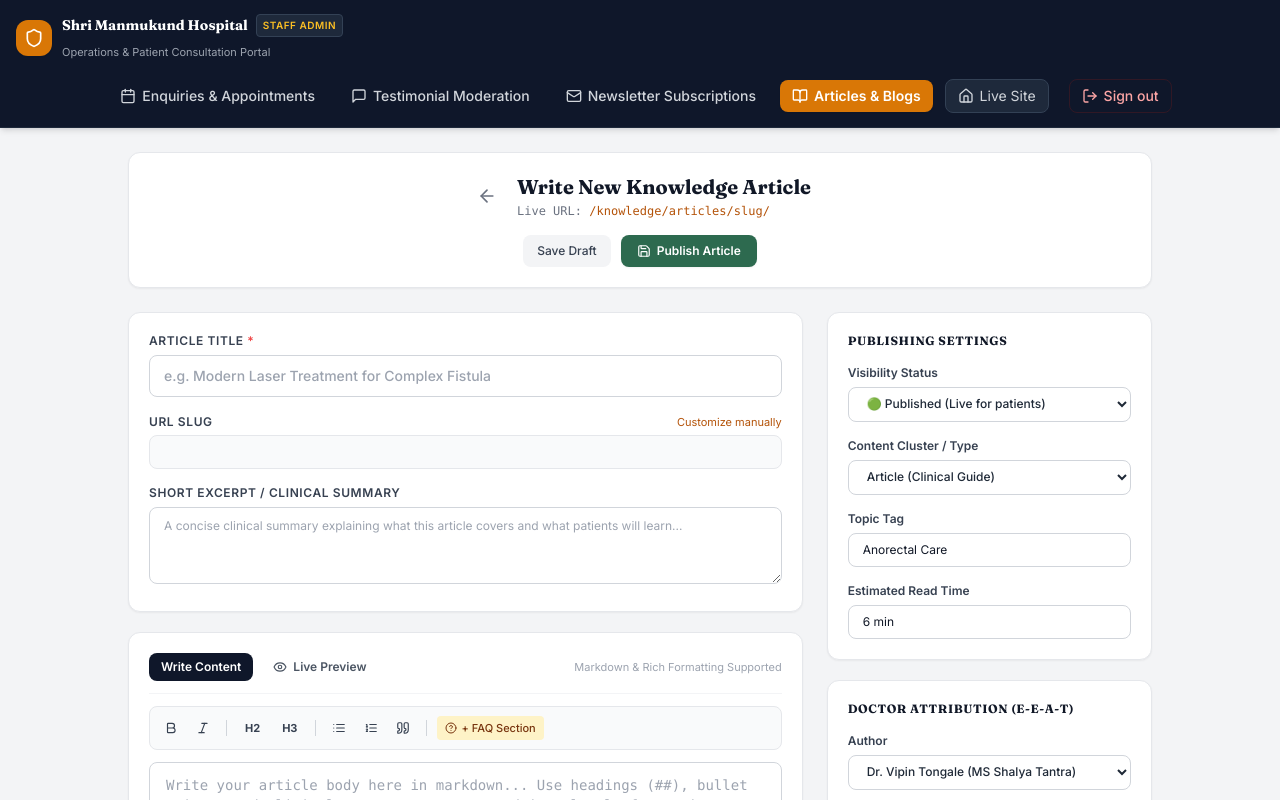
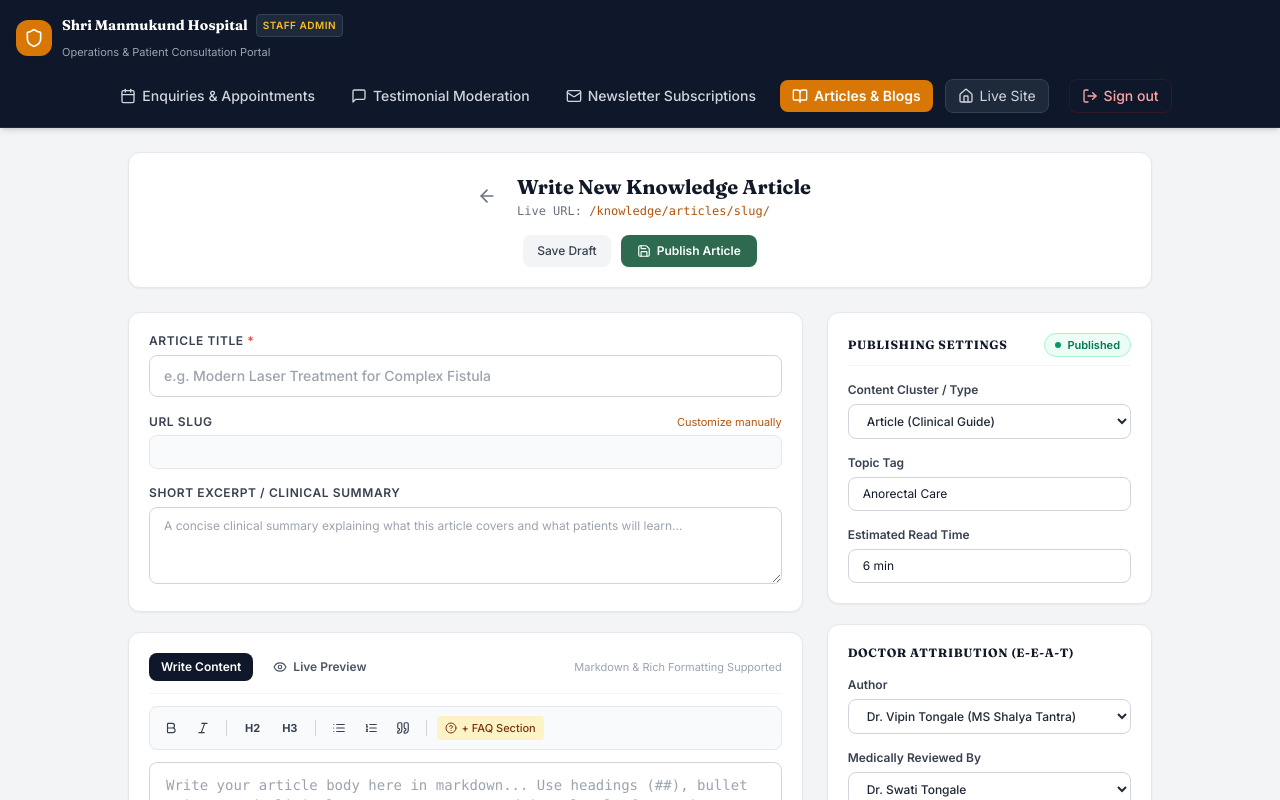
Before and after one commit to Shrimanmukund/ShriManmukund_Web, a Next.js app: page /admin/articles/new in a window 1280 px wide. Shown: the top 800 px of the page. Built offline with nearby package versions, Linux system fonts and the light colour scheme; no server answers.

Commit message:
feat: display article cover images on live site and remove visibility status box in admin editor

```diff
--- a/next.config.mjs
+++ b/next.config.mjs
@@ -18,9 +18,6 @@ const nextConfig = {
   },
   compiler: {
     removeConsole: process.env.NODE_ENV === 'production' ? { exclude: ['error', 'warn'] } : false,
-  },
-  experimental: {
-    optimizePackageImports: ['lucide-react', 'clsx', 'tailwind-merge'],
   },
   webpack(config, { isServer }) {
     if (!isServer) {
--- a/src/app/knowledge/[cluster]/[slug]/page.tsx
+++ b/src/app/knowledge/[cluster]/[slug]/page.tsx
@@ -75,6 +75,7 @@ async function getDbArticle(slug: string) {
         metaTitle: data.meta_title || `${data.title} | Shri Manmukund Hospital`,
         metaDescription: data.meta_description || data.excerpt || '',
         categoryTag: data.category_tag || 'Clinical Care',
+        coverImageUrl: data.cover_image_url || data.featured_image_url || data.image_url || null,
       };
     }
   } catch (err) {
@@ -148,6 +149,7 @@ export async function generateMetadata({ params }: KnowledgePiecePageProps) {
       siteName: 'Shri Manmukund Hospital',
       locale: 'en_IN',
       type: 'article',
+      ...(dbArticle?.coverImageUrl ? { images: [{ url: dbArticle.coverImageUrl }] } : {}),
     },
   };
 }
@@ -291,6 +293,8 @@ If you experience acute discomfort, rectal bleeding, persistent discharge, or wo
     ? 12
     : (kbArticle?.readTimeMins || piece?.estimatedReadTimeMins || dbArticle?.estimatedReadTimeMins || dynamicReadTime || 5);
 
+  const coverImageUrl = dbArticle?.coverImageUrl || kbArticle?.coverImageUrl || (piece as any)?.featuredImageUrl || null;
+
   const pieceData = {
     slug: params.slug,
     cluster: params.cluster as any,
@@ -305,6 +309,7 @@ If you experience acute discomfort, rectal bleeding, persistent discharge, or wo
     tags: ['Amravati', 'Surgery'],
     metaTitle: `${title} | Shri Manmukund Hospital`,
     metaDescription: excerpt,
+    featuredImageUrl: coverImageUrl || undefined,
   };
 
   const schema = generateArticleSchema(pieceData);
@@ -410,7 +415,16 @@ If you experience acute discomfort, rectal bleeding, persistent discharge, or wo
       {/* 3. HERO VISUAL */}
       <div className="article-hero-visual">
         <div className="article-hero-visual-inner">
-          <div className="article-hero-visual-devanagari">{devanagariWatermark}</div>
+          {coverImageUrl ? (
+            <img
+              src={coverImageUrl}
+              alt={title}
+              className="w-full h-full object-cover"
+              style={{ width: '100%', height: '100%', objectFit: 'cover', position: 'relative', zIndex: 10 }}
+            />
+          ) : (
+            <div className="article-hero-visual-devanagari">{devanagariWatermark}</div>
+          )}
         </div>
       </div>
 
--- a/src/app/knowledge/[cluster]/page.tsx
+++ b/src/app/knowledge/[cluster]/page.tsx
@@ -137,6 +137,7 @@ export default async function KnowledgeClusterPage({ params }: ClusterPageProps)
           tags: ['Amravati', 'Healthcare'],
           metaTitle: row.meta_title || `${row.title} | Shri Manmukund Hospital`,
           metaDescription: row.meta_description || row.excerpt || '',
+          coverImageUrl: row.cover_image_url || row.featured_image_url || null,
         });
       }
     }
@@ -176,7 +177,17 @@ export default async function KnowledgeClusterPage({ params }: ClusterPageProps)
                   key={p.slug}
                   className="bg-white p-6 rounded-warm border border-[#6B7F5F]/20 shadow-warm-sm hover:shadow-warm-md transition flex flex-col sm:flex-row sm:items-center justify-between gap-4"
                 >
-                  <div>
+                  <div className="flex items-start gap-4 flex-1">
+                    {p.coverImageUrl && (
+                      <div className="w-20 h-20 sm:w-24 sm:h-24 rounded-lg overflow-hidden flex-shrink-0 bg-gray-100 border border-gray-200">
+                        <img
+                          src={p.coverImageUrl}
+                          alt={p.title}
+                          className="w-full h-full object-cover"
+                        />
+                      </div>
+                    )}
+                    <div className="flex-1 min-w-0">
                       <div className="flex items-center gap-2 text-[11px] text-[#8B7355] mb-1">
                         <span>By {p.authorSlug === 'dr-vipin' ? 'Dr. Vipin Tongale' : 'Dr. Swati Tongale'}</span>
                         <span>&bull;</span>
@@ -188,6 +199,7 @@ export default async function KnowledgeClusterPage({ params }: ClusterPageProps)
                         </Link>
                       </h3>
                       <p className="text-xs text-[#5C4F3A] mt-1 line-clamp-2 max-w-2xl">{p.excerpt}</p>
+                    </div>
                   </div>
 
                   <Link
--- a/src/components/admin/ArticleEditorForm.tsx
+++ b/src/components/admin/ArticleEditorForm.tsx
@@ -166,6 +166,7 @@ export function ArticleEditorForm({ initialData = {}, isEditing = false }: Artic
     setSuccessMessage('');
 
     const targetStatus = publishStatus || formData.status;
+    setFormData((prev) => ({ ...prev, status: targetStatus }));
 
     try {
       const payload = {
@@ -529,29 +530,26 @@ export function ArticleEditorForm({ initialData = {}, isEditing = false }: Artic
 
         {/* Right Column: Settings, Metadata & Image */}
         <div className="space-y-5">
-          {/* Publication Status Box */}
+          {/* Publishing Settings Box */}
           <div className="bg-white p-5 rounded-xl border border-gray-200 shadow-sm space-y-4">
-            <h3 className="text-xs font-bold text-gray-900 uppercase tracking-wider">
-              Publishing Settings
-            </h3>
-
-            <div>
-              <label className="block text-xs font-semibold text-gray-700 mb-1.5">
-                Visibility Status
-              </label>
-              <select
-                value={formData.status}
-                onChange={(e) =>
-                  setFormData({
-                    ...formData,
-                    status: e.target.value as 'draft' | 'published',
-                  })
-                }
-                className="w-full px-3.5 py-2 border border-gray-300 rounded-lg text-xs bg-white text-gray-800 focus:ring-2 focus:ring-slate-900 focus:outline-none font-medium"
+            <div className="flex items-center justify-between pb-2 border-b border-gray-100">
+              <h3 className="text-xs font-bold text-gray-900 uppercase tracking-wider">
+                Publishing Settings
+              </h3>
+              <span
+                className={`inline-flex items-center gap-1.5 px-2.5 py-0.5 rounded-full text-[11px] font-semibold ${
+                  formData.status === 'published'
+                    ? 'bg-emerald-50 text-emerald-700 border border-emerald-200'
+                    : 'bg-amber-50 text-amber-700 border border-amber-200'
+                }`}
               >
-                <option value="published">🟢 Published (Live for patients)</option>
-                <option value="draft">🟡 Draft (Hidden from public site)</option>
-              </select>
+                <span
+                  className={`w-1.5 h-1.5 rounded-full ${
+                    formData.status === 'published' ? 'bg-emerald-600' : 'bg-amber-600'
+                  }`}
+                />
+                {formData.status === 'published' ? 'Published' : 'Draft'}
+              </span>
             </div>
 
             <div>
--- a/src/components/knowledge/KnowledgeHubClient.tsx
+++ b/src/components/knowledge/KnowledgeHubClient.tsx
@@ -511,7 +511,16 @@ export function KnowledgeHubClient({ initialArticles }: KnowledgeHubClientProps
             {paginatedArticles.map((article) => (
               <Link key={article.id} href={article.href} className="article-card">
                 <div className={`article-card-image ${article.imageClass}`}>
-                  <div className="article-card-devanagari">{article.devanagari}</div>
+                  {article.coverImageUrl ? (
+                    <img
+                      src={article.coverImageUrl}
+                      alt={article.title}
+                      className="w-full h-full object-cover"
+                      style={{ width: '100%', height: '100%', objectFit: 'cover' }}
+                    />
+                  ) : (
+                    <div className="article-card-devanagari">{article.devanagari}</div>
+                  )}
                 </div>
                 <div className="article-card-body">
                   <div className="article-card-badges">
--- a/src/lib/data/knowledge-articles.ts
+++ b/src/lib/data/knowledge-articles.ts
@@ -18,6 +18,7 @@ export interface KnowledgeArticle {
   devanagari: string;
   imageClass: string;
   isFeatured?: boolean;
+  coverImageUrl?: string;
 }
 
 export const KNOWLEDGE_ARTICLES: KnowledgeArticle[] = [
--- a/src/lib/data/knowledge-service.ts
+++ b/src/lib/data/knowledge-service.ts
@@ -89,6 +89,7 @@ export function mapSupabaseToKnowledgeArticle(row: any): KnowledgeArticle {
     devanagari,
     imageClass: '',
     isFeatured: row.is_featured || false,
+    coverImageUrl: row.cover_image_url || row.featured_image_url || row.image_url || undefined,
   };
 }
 
@@ -107,6 +108,7 @@ export interface LiveArticleData {
   metaTitle: string;
   metaDescription: string;
   categoryTag: string;
+  coverImageUrl?: string;
   isDraft?: boolean;
 }
 
@@ -225,6 +227,7 @@ export async function getLiveArticleBySlug(
         metaTitle: data.meta_title || `${data.title} | Shri Manmukund Hospital`,
         metaDescription: data.meta_description || data.excerpt || '',
         categoryTag: data.category_tag || 'Clinical Care',
+        coverImageUrl: data.cover_image_url || data.featured_image_url || data.image_url || undefined,
       };
     }
   } catch (err) {
```
Lines whose indentation alone changed are shown as unchanged.
